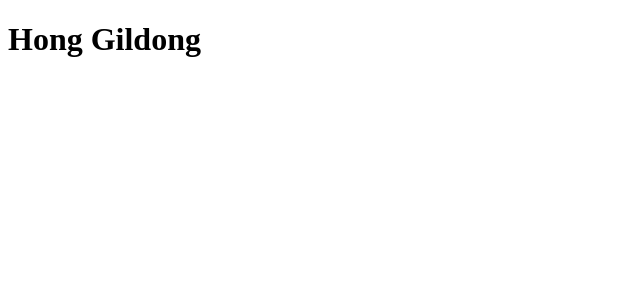
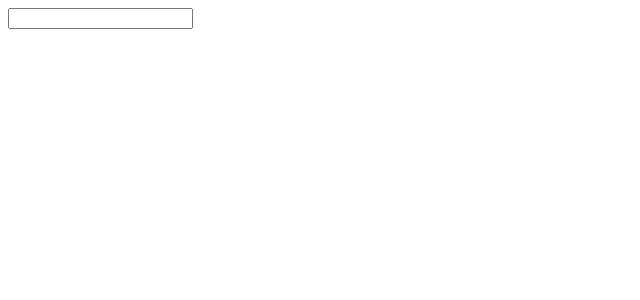
Before and after one commit to DAYEONLEE94/Vue.js, a Vue app in the folder 03/: page / in a window 1280 px wide. Shown: the top 300 px of the page, without its empty margins (0-640 px from the left). Built offline with nearby package versions, Linux system fonts and the light colour scheme.

Commit message:
whtch 감시자 속성 - 기본사용법

```diff
--- a/03/src/App.vue
+++ b/03/src/App.vue
@@ -1,23 +1,21 @@
 <script>
   export default{
-    data() {
+    data(){
       return {
-        firstName: 'Gildong',
-        lastName: 'Hong',
+        inputStr: '',
       };
     },
+    watch: {
+      inputStr(newValue, oldValue) {
+        console.log(`oldValue : ${oldValue}`);
+        console.log(`newValue : ${newValue}`);
+      }
+    }
+  }
 
-    computed: {
-      fullName() {
-        console.log('fullName');
-        return `${this.lastName} ${this.firstName}`;
-        // return this.firstName + this.lastName;
-      },
-    },
-    };
 </script>
 
 <template>
- <h1>{{ fullName }}</h1>
+  <input type="text" v-model="inputStr">
 </template>
 <style></style>
```
